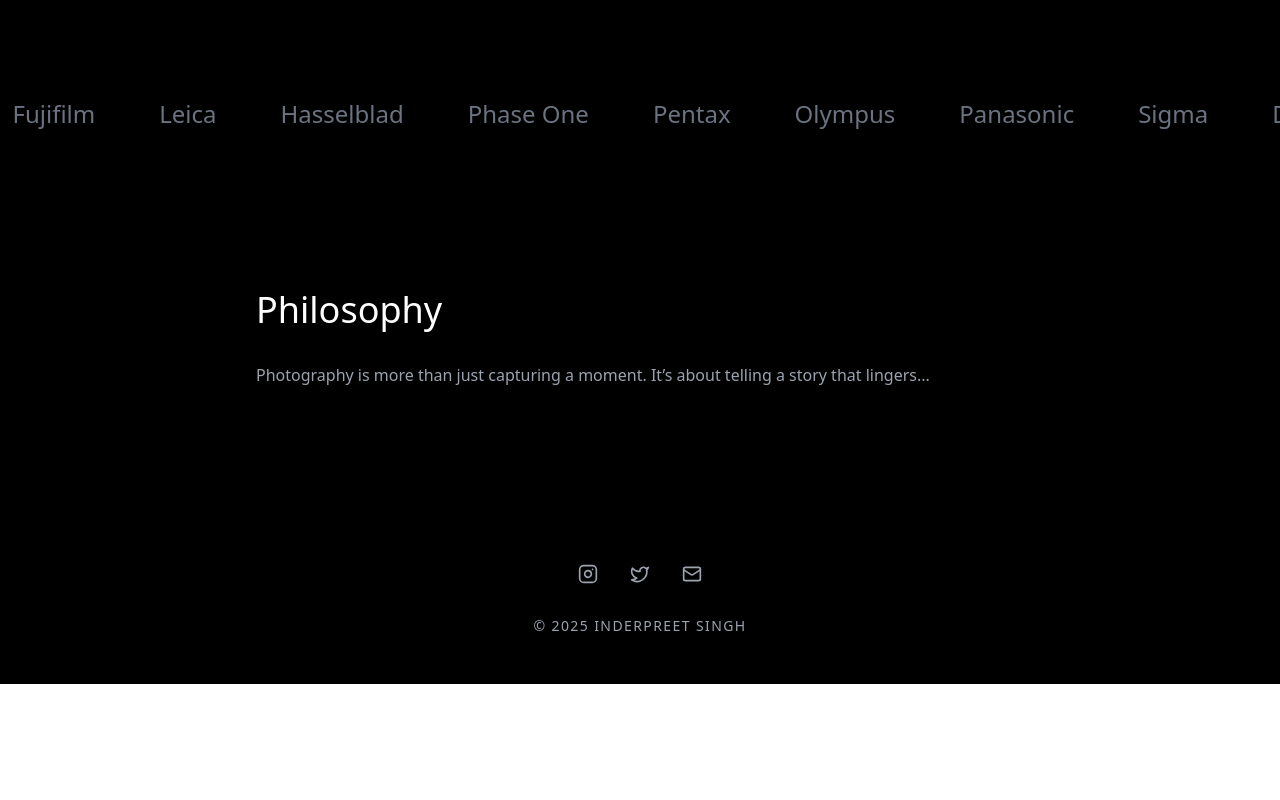
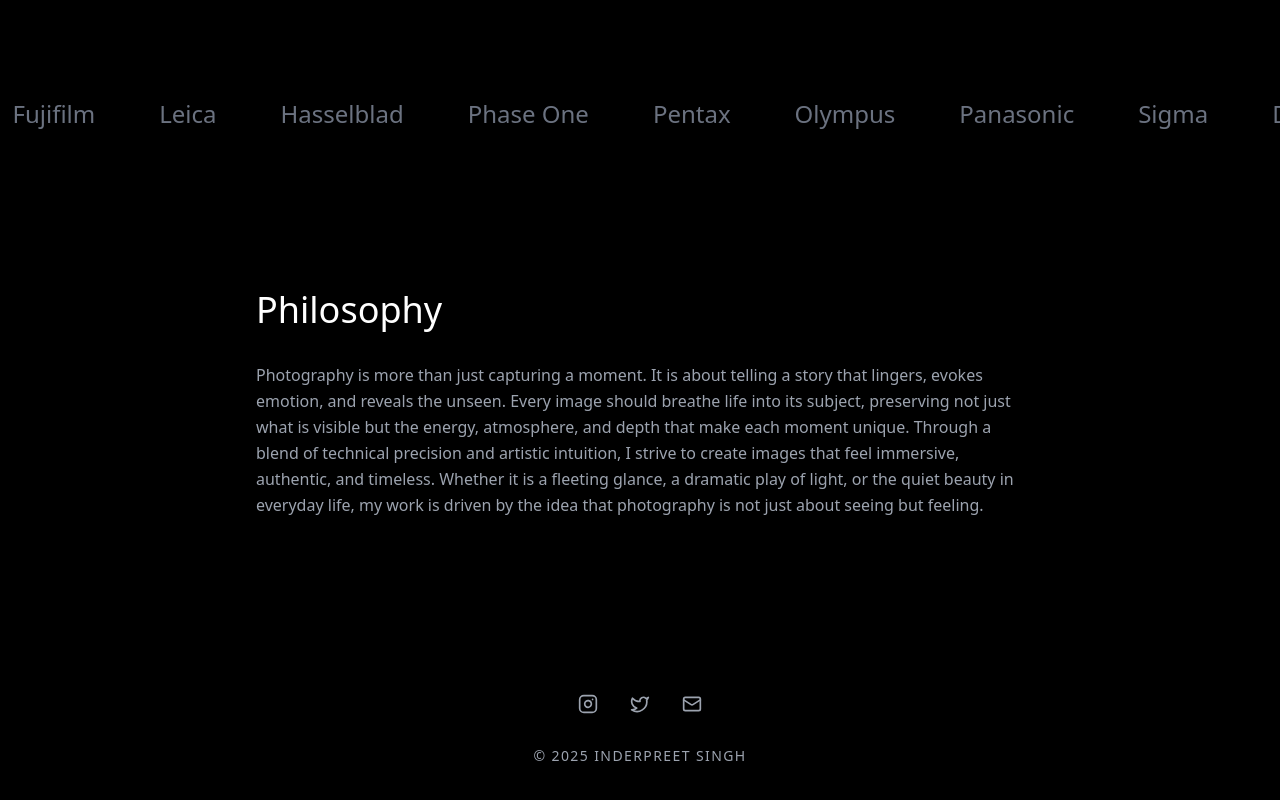
Before and after one commit to Inder3428/InderpreetSingh, a React (Vite) app: page /about in a window 1280 px wide. Shown: the part 1482-2282 px from the top of the page. Before the commit the page ends 2166 px from the top, so only its background shows below. Built offline with nearby package versions, Linux system fonts and the light colour scheme; no server answers.

Commit message:
Final deploy-ready build

```diff
--- a/src/pages/About.tsx
+++ b/src/pages/About.tsx
@@ -88,8 +88,8 @@ const About = () => {
             a lens that appreciates both chaos and calm. Whether it's the rawness of
             city streets or the intimacy of a quiet portrait, I strive to preserve
             emotions in their most authentic form. Photography, for me, is not just
-             a profession—it's a way of connecting with people, cultures, and the
-             unscripted beauty of life.
+            a profession it's a way of connecting with people, cultures, and the
+            unscripted beauty of life.
 
             </p>
           </motion.div>
@@ -131,7 +131,9 @@ const About = () => {
           >
             <h2 className="text-4xl font-light">Philosophy</h2>
             <p className="text-gray-400 leading-relaxed">
-              Photography is more than just capturing a moment. It’s about telling a story that lingers...
+            Photography is more than just capturing a moment. It is about telling a story that lingers, evokes emotion, and reveals the unseen. Every image should breathe life into its subject, preserving not just what is visible but the energy, atmosphere, and depth that make each moment unique.
+            Through a blend of technical precision and artistic intuition, I strive to create images that feel immersive, authentic, and timeless. Whether it is a fleeting glance, a dramatic play of light, or the quiet beauty in everyday life, my work is driven by the idea that photography is not just about seeing but feeling.
+
             </p>
           </motion.div>
         </div>
```
